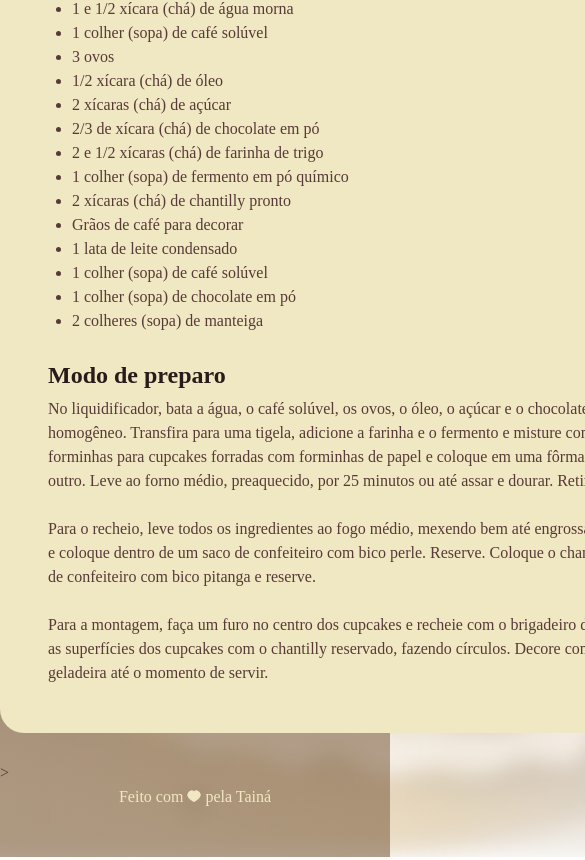
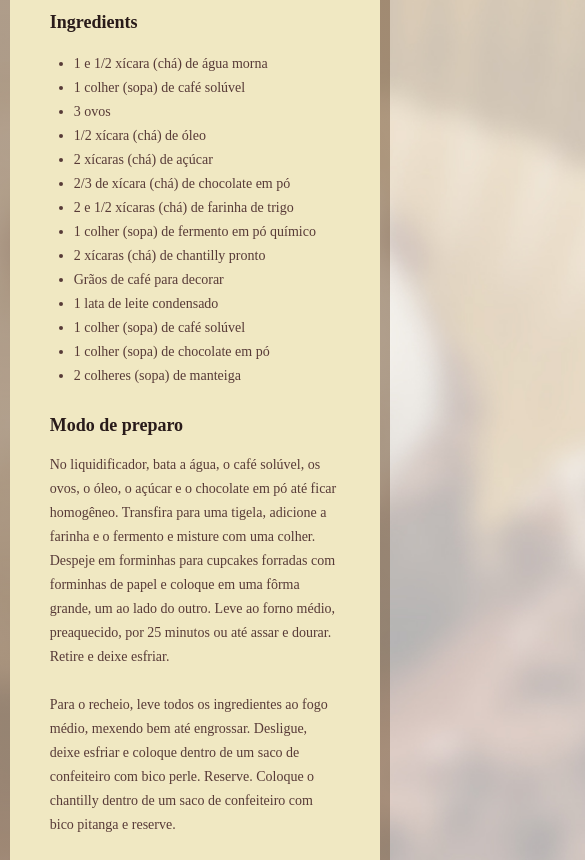
Before and after one commit to tainasalami/projeto-receita, a plain HTML site: page index.html in a window 390 px wide. Shown: the part 766-1626 px from the top of the page, 585 px wide, since content can reach past the window. Drawn offline with Linux system fonts and the light colour scheme; a web font is replaced by a local one.

Commit message:
add media query

```diff
--- a/index.html
+++ b/index.html
@@ -56,7 +56,7 @@
     </main>
   </div>
 
-  ><footer>Feito com
+  <footer>Feito com
     <img src="assets/heart.svg" alt="Coraçãozinho branco">
     pela Tainá</footer>
 </body>
--- a/style.css
+++ b/style.css
@@ -1,6 +1,5 @@
 * {
-  margin: 0;
-  padding: 0;
+  box-sizing: border-box;
 }
 
 :root {
@@ -71,6 +70,28 @@ footer {
   padding-bottom: 48px;
 }
 
-foot img {
+footer img {
   vertical-align: middle;
 }
+
+@media (max-width: 480px) {
+
+  #page {
+    width: 95%;
+    padding: 16px;
+    margin: 16px auto;
+  }
+
+  h1 {
+    font-size: 24px;
+  }
+
+  h2 {
+    font-size: 18px;
+  }
+
+  p, li {
+    font-size: 14px;
+  }
+
+}
```
